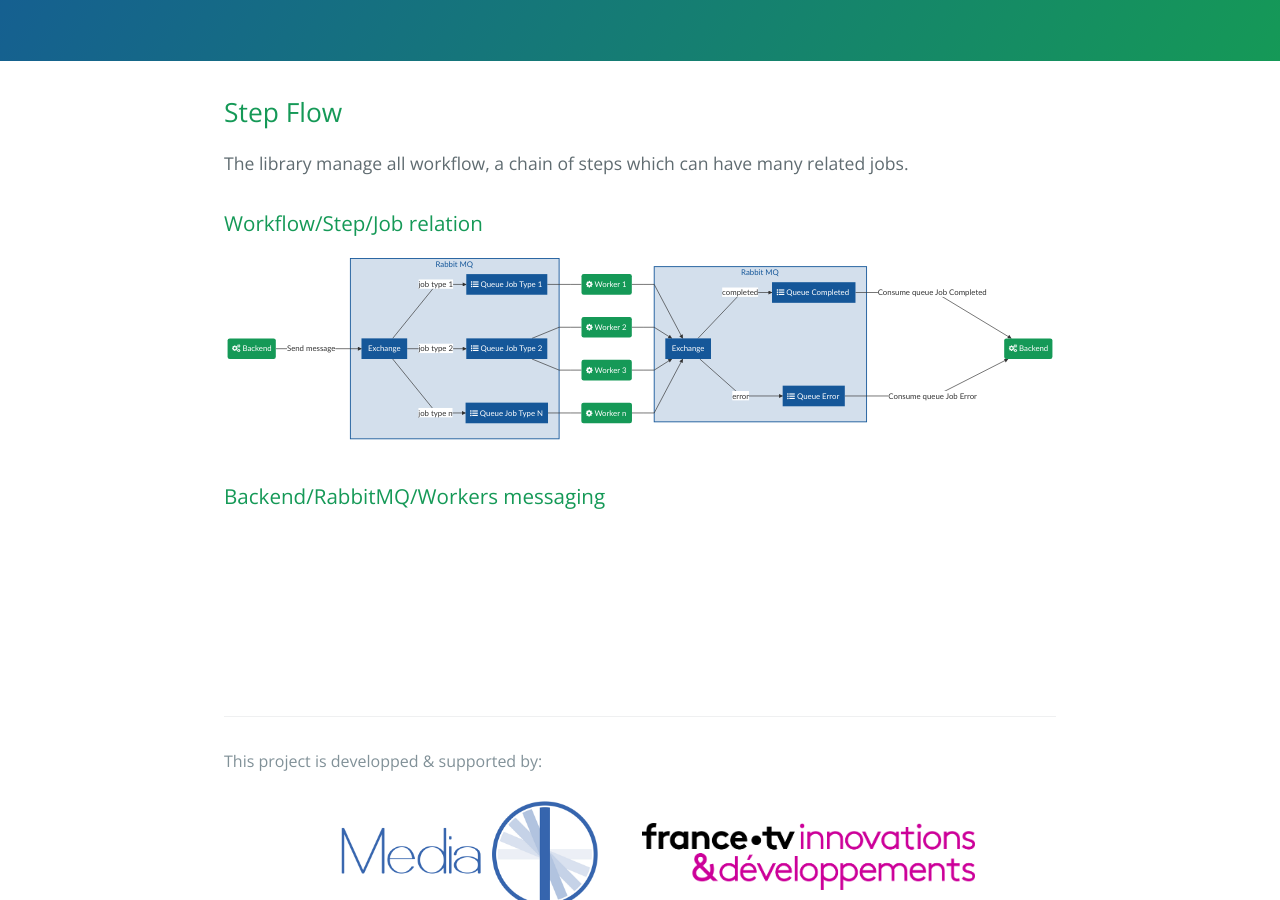
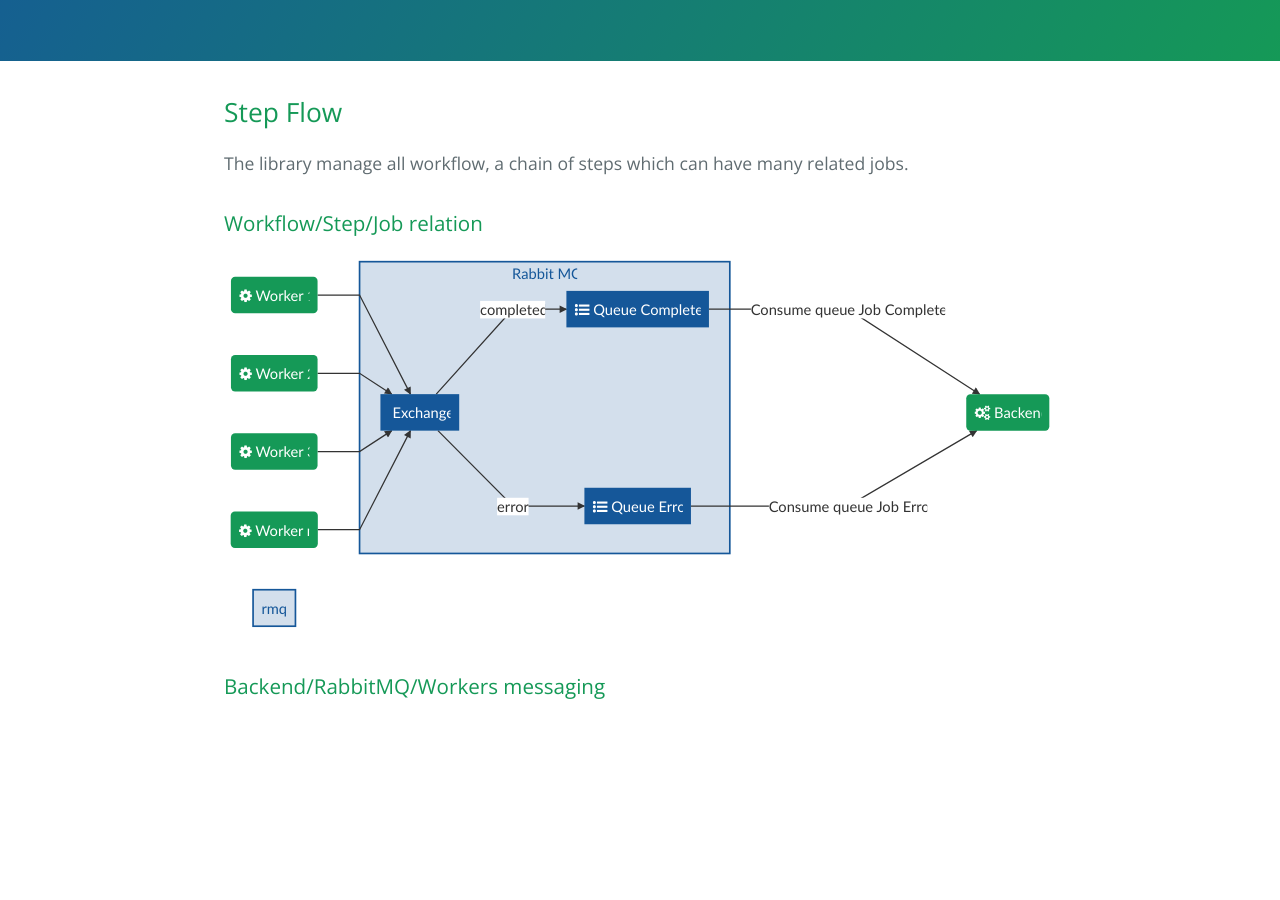
Before and after one commit to media-cloud-ai/media-cloud-ai.github.com, a Jekyll site: the page built from step_flow.md, in a window 1280 px wide and 900 px high, scrolled down 342 px. Built offline with Jekyll 4.4.1, drawn with Linux system fonts in a browser that asks for light colours; our own code applies the rules of GitHub Pages for plain Markdown files; some of the changed lines change nothing that is shown.

Commit message:
split schema

```diff
--- a/step_flow.md
+++ b/step_flow.md
@@ -38,10 +38,35 @@
 q_worker_2 --- w3(fa:fa-cog Worker 3)
 q_worker_n --- wn(fa:fa-cog Worker n)
 
-w1 --> exchange_2[fa:fa-exchange-alt Exchange]
-w2 --> exchange_2
-w3 --> exchange_2
-wn --> exchange_2
+classDef blue fill:#155799,stroke: none,color: #fff;
+classDef green fill:#159957,stroke: none,color: #fff;
+
+class backend green
+class backend2 green
+class backend3 green
+class w1 green
+class w2 green
+class w3 green
+class wn green
+class q_worker_1 blue
+class q_worker_2 blue
+class q_worker_n blue
+class q_completed blue
+class q_error blue
+class exchange_1 blue
+class exchange_2 blue
+
+style rmq fill:#15579930,stroke:#155799,stroke-width:2px,color:#155799
+style rmq2 fill:#15579930,stroke:#155799,stroke-width:2px,color:#155799
+</div>
+
+<div class="mermaid">
+graph LR
+
+w1(fa:fa-cog Worker 1) --> exchange_2[fa:fa-exchange-alt Exchange]
+w2(fa:fa-cog Worker 2) --> exchange_2
+w3(fa:fa-cog Worker 3) --> exchange_2
+wn(fa:fa-cog Worker n) --> exchange_2
 
 subgraph rmq2[Rabbit MQ]
   exchange_2 --> |completed| q_completed[fa:fa-list-ul Queue Completed]
@@ -73,7 +98,6 @@
 style rmq2 fill:#15579930,stroke:#155799,stroke-width:2px,color:#155799
 </div>
 
-
 <style type="text/css">
 	.edgeLabel {
 		background-color: #ffff !important;
```
